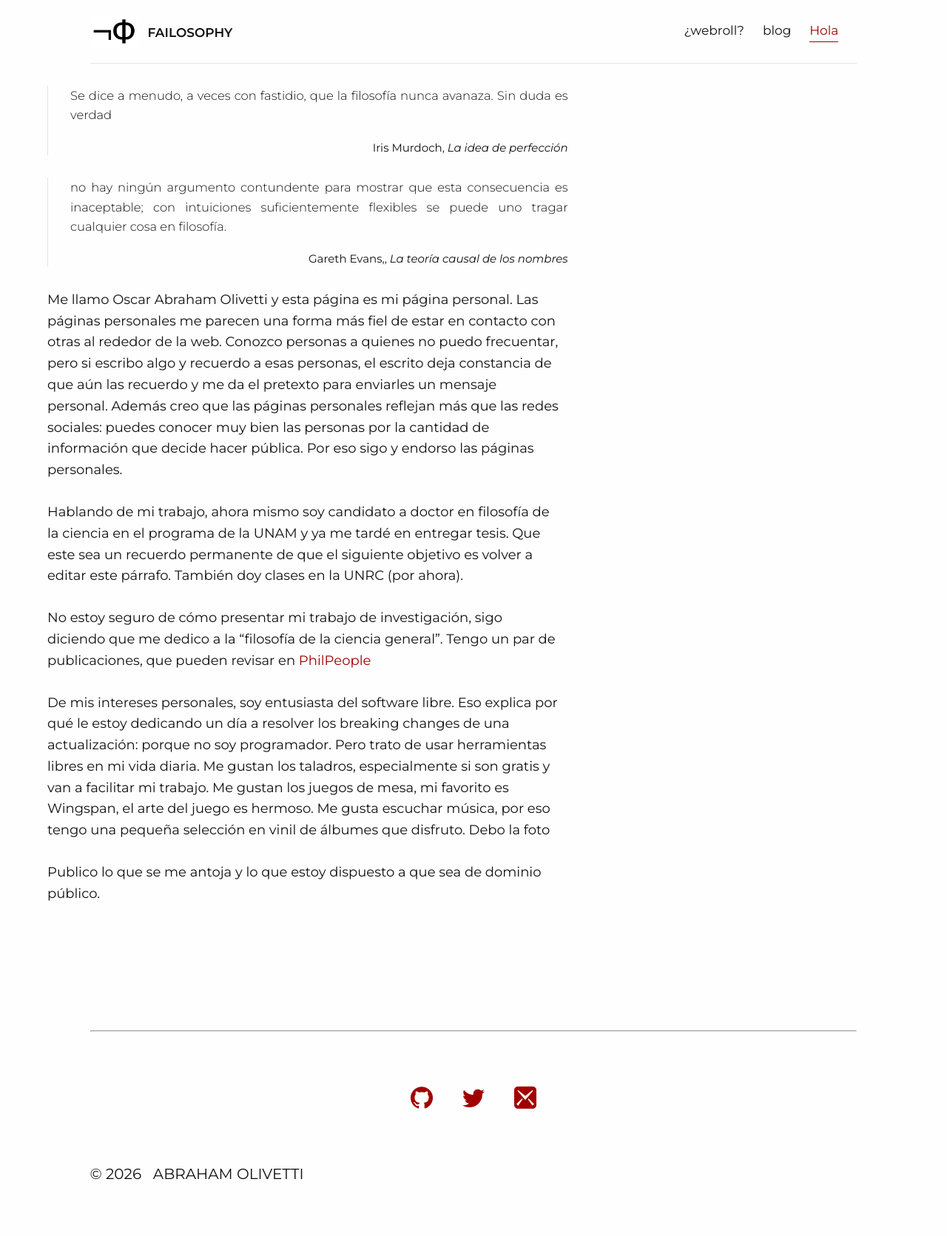
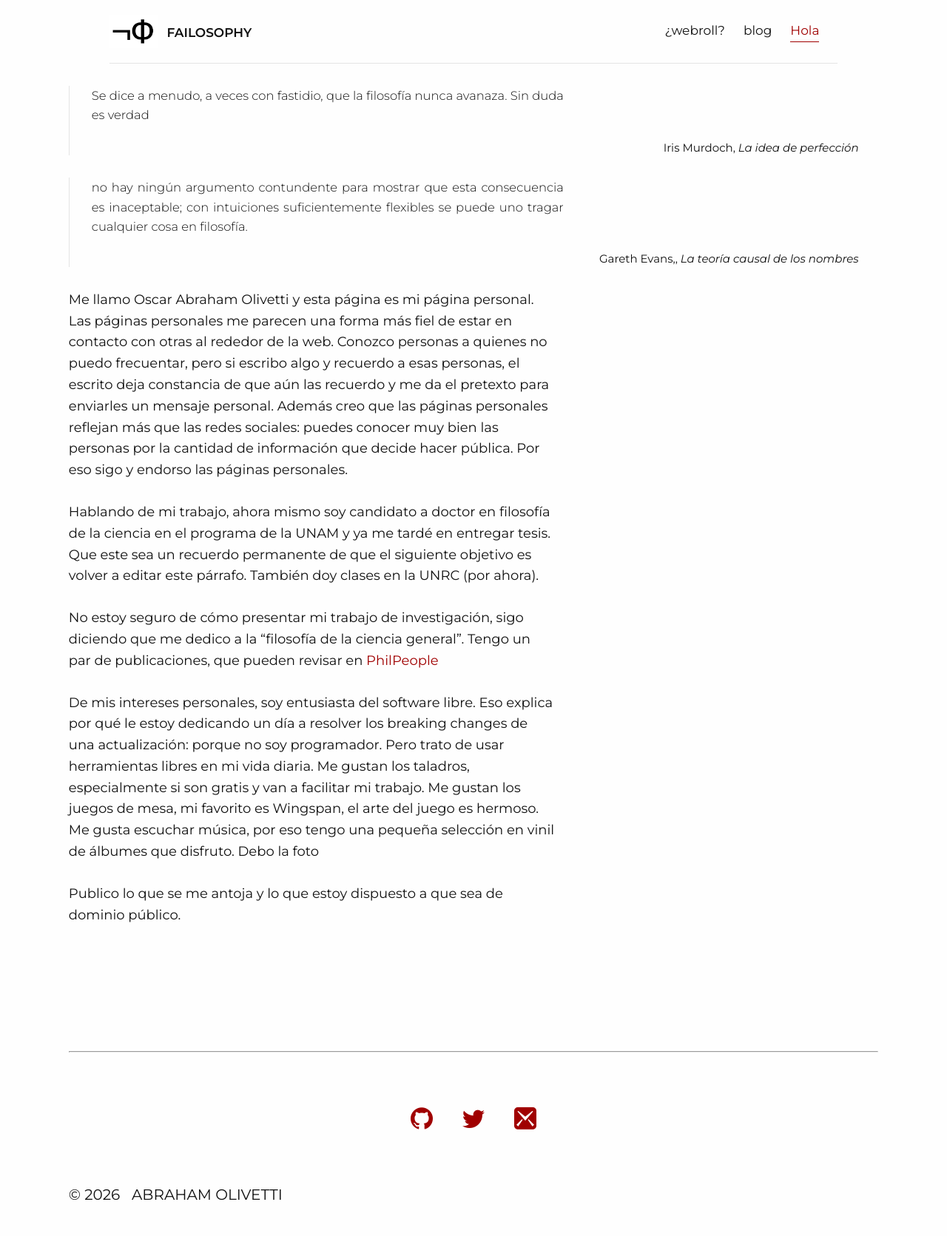
Before and after one commit to Oiuhukt/failosophy, a Jekyll site: the page built from index.md, in a window 1280 px wide. Shown: the whole page at 74% size. Built offline with Jekyll 4.4.1, drawn with Linux system fonts in a browser that asks for light colours; some web fonts are replaced; before the commit the page ends 1643 px from its top, so only the background shows below that.

```diff
--- a/css/tufte.scss
+++ b/css/tufte.scss
@@ -358,6 +358,31 @@
 }
 
 /* ==========================================================================
+   DISEÑO 100% PARA INDEX / BLOG
+   ========================================================================== */
+
+/* Buscamos el contenedor principal cuando se usa el layout full-width */
+.full-width {
+    article,
+    section,
+    header,
+    footer,
+    .content-listing {
+        width: 95% !important;   /* O 100% si lo prefieres pegado al borde */
+        max-width: 1400px;       /* Un máximo para que no se vea infinito en monitores 4K */
+        margin-left: auto !important;
+        margin-right: auto !important;
+        padding-left: 0;
+        padding-right: 0;
+    }
+
+    /* Esto elimina el espacio reservado para las notas al margen en esta página */
+    .sidenote, .marginnote {
+        display: none !important;
+    }
+}
+
+/* ==========================================================================
    5. RESPONSIVE (MÓVIL)
    ========================================================================== */
 @media (max-width: 760px) {
```
